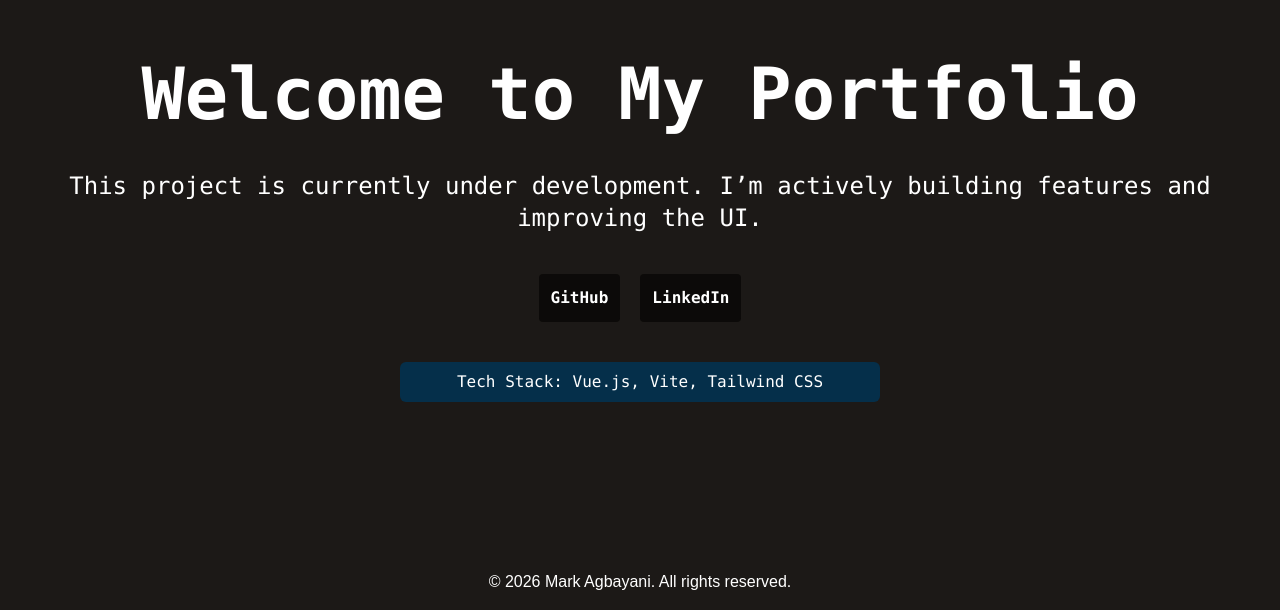
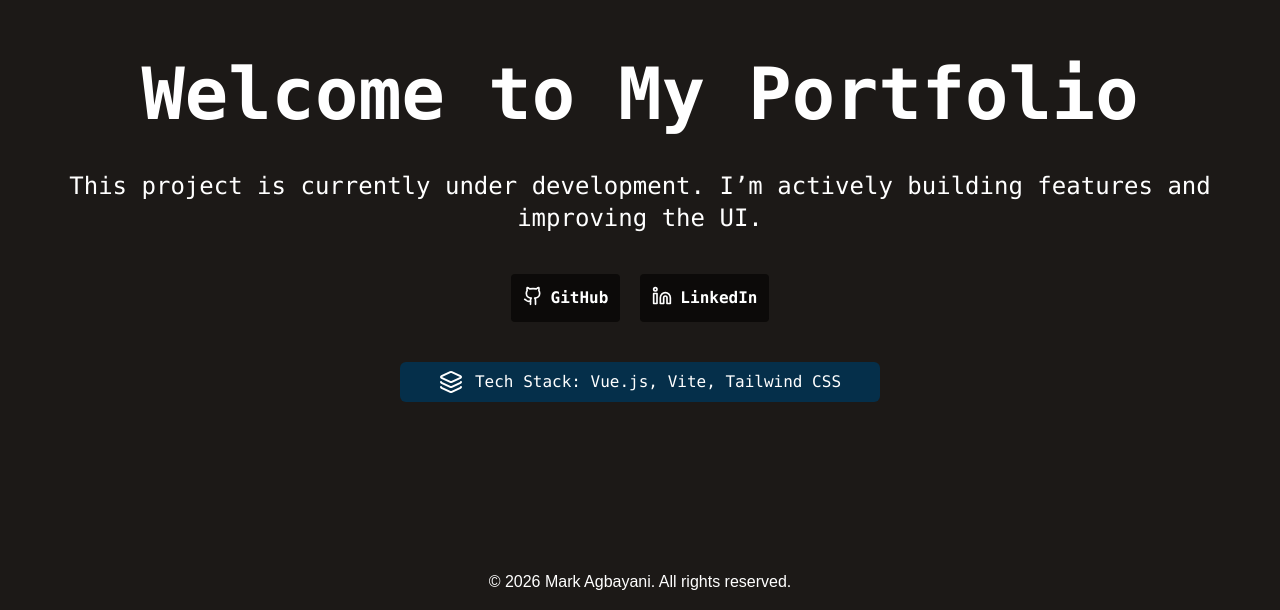
Before and after one commit to MarkVallesAgbayani/Portfolio_Website_Agbayani, a Vue app: page / in a window 1280 px wide. Shown: the part 190-800 px from the top of the page. Built offline with nearby package versions, Linux system fonts and the light colour scheme; a web font is replaced by a local one.

Commit message:
Added a icons

```diff
--- a/src/App.vue
+++ b/src/App.vue
@@ -15,10 +15,24 @@ import Hero from './components/Hero.vue'
               I’m actively building features and improving the UI.
           </p>
           <div class="text-center flex flex-row gap-5">
-            <a href="https://github.com/MarkVallesAgbayani" target="_blank" class="bg-stone-950 hover:bg-sky-800 transition duration-300 text-white font-bold rounded p-3">GitHub </a>
-            <a href="https://www.linkedin.com/in/mark-lui-agbayani-238292324/" target="_blank" class="bg-stone-950 hover:bg-sky-800 transition duration-300 text-white font-bold rounded p-3">LinkedIn </a>
+
+              <a href="https://github.com/MarkVallesAgbayani" target="_blank" class="bg-stone-950 flex gap-2 hover:bg-sky-800 transition duration-300 text-white font-bold rounded p-3"
+              >
+              <svg xmlns="http://www.w3.org/2000/svg" width="20" height="20" viewBox="0 0 24 24" fill="none" stroke="currentColor" stroke-width="2" stroke-linecap="round" stroke-linejoin="round" class="lucide lucide-github-icon lucide-github"><path d="M15 22v-4a4.8 4.8 0 0 0-1-3.5c3 0 6-2 6-5.5.08-1.25-.27-2.48-1-3.5.28-1.15.28-2.35 0-3.5 0 0-1 0-3 1.5-2.64-.5-5.36-.5-8 0C6 2 5 2 5 2c-.3 1.15-.3 2.35 0 3.5A5.403 5.403 0 0 0 4 9c0 3.5 3 5.5 6 5.5-.39.49-.68 1.05-.85 1.65-.17.6-.22 1.23-.15 1.85v4"/><path d="M9 18c-4.51 2-5-2-7-2"/></svg>
+              GitHub
+            </a>
+
+            <a href="https://www.linkedin.com/in/mark-lui-agbayani-238292324/" target="_blank" class="bg-stone-950 flex gap-2 hover:bg-sky-800 transition duration-300 text-white font-bold rounded p-3"
+              >
+              <svg xmlns="http://www.w3.org/2000/svg" width="20" height="20" viewBox="0 0 24 24" fill="none" stroke="currentColor" stroke-width="2" stroke-linecap="round" stroke-linejoin="round" class="lucide lucide-linkedin-icon lucide-linkedin"><path d="M16 8a6 6 0 0 1 6 6v7h-4v-7a2 2 0 0 0-2-2 2 2 0 0 0-2 2v7h-4v-7a6 6 0 0 1 6-6z"/><rect width="4" height="12" x="2" y="9"/><circle cx="4" cy="4" r="2"/></svg>
+              LinkedIn
+            </a>
+
           </div>
-          <p class="bg-sky-950 w-120 h-10 p-2 text-center rounded-md">Tech Stack: Vue.js, Vite, Tailwind CSS</p>
+          <p class="bg-sky-950 w-120 h-10 p-2 text-center rounded-md flex gap-3 items-center justify-center">
+            <svg xmlns="http://www.w3.org/2000/svg" width="24" height="24" viewBox="0 0 24 24" fill="none" stroke="currentColor" stroke-width="2" stroke-linecap="round" stroke-linejoin="round" class="lucide lucide-layers-icon lucide-layers"><path d="M12.83 2.18a2 2 0 0 0-1.66 0L2.6 6.08a1 1 0 0 0 0 1.83l8.58 3.91a2 2 0 0 0 1.66 0l8.58-3.9a1 1 0 0 0 0-1.83z"/><path d="M2 12a1 1 0 0 0 .58.91l8.6 3.91a2 2 0 0 0 1.65 0l8.58-3.9A1 1 0 0 0 22 12"/><path d="M2 17a1 1 0 0 0 .58.91l8.6 3.91a2 2 0 0 0 1.65 0l8.58-3.9A1 1 0 0 0 22 17"/></svg>
+            Tech Stack: Vue.js, Vite, Tailwind CSS
+          </p>
     </div>
   </div>
       <footer class="text-center p-4 text-white fixed bottom-0 w-full">© 2026 Mark Agbayani. All rights reserved.</footer>
```
